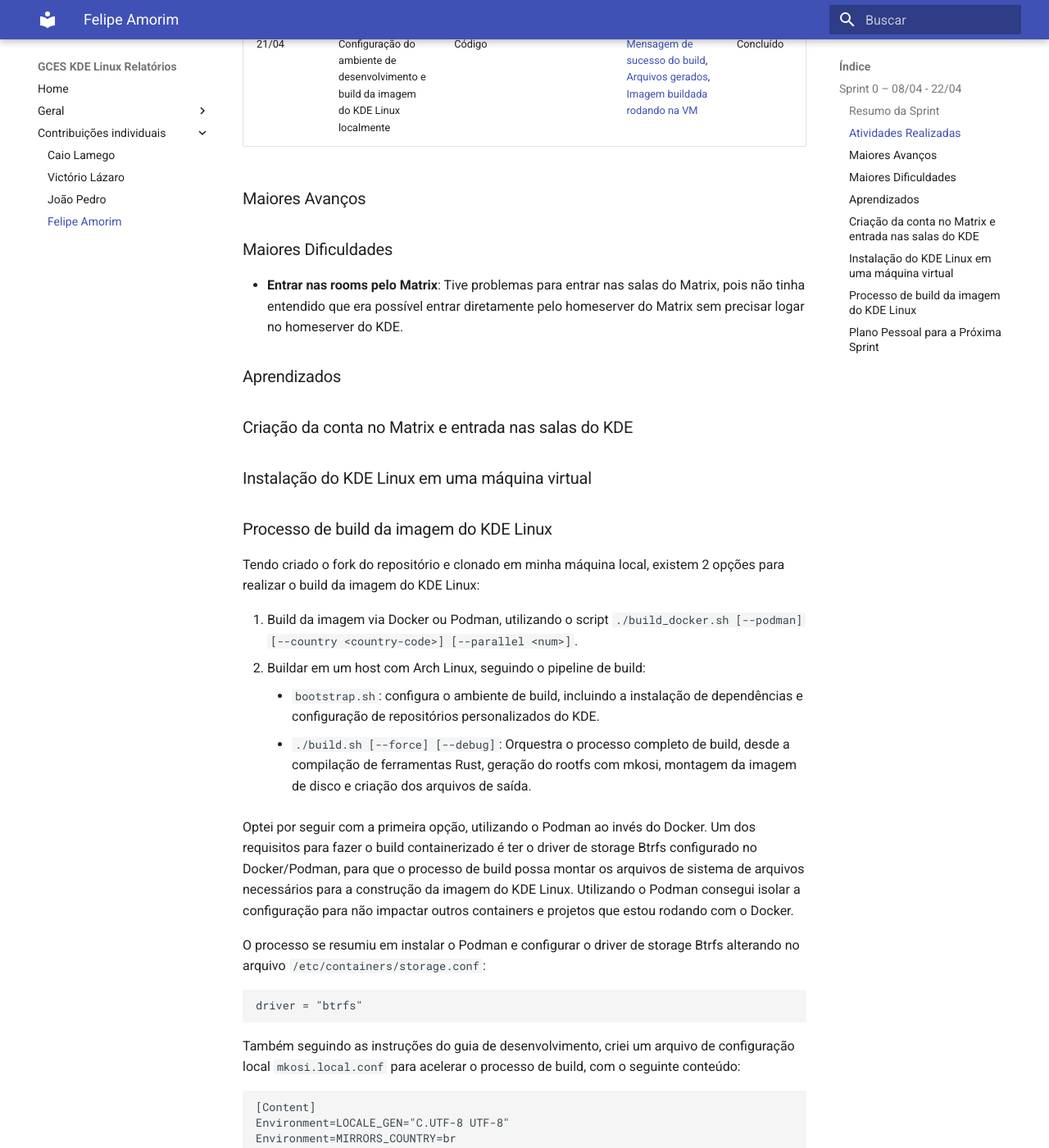
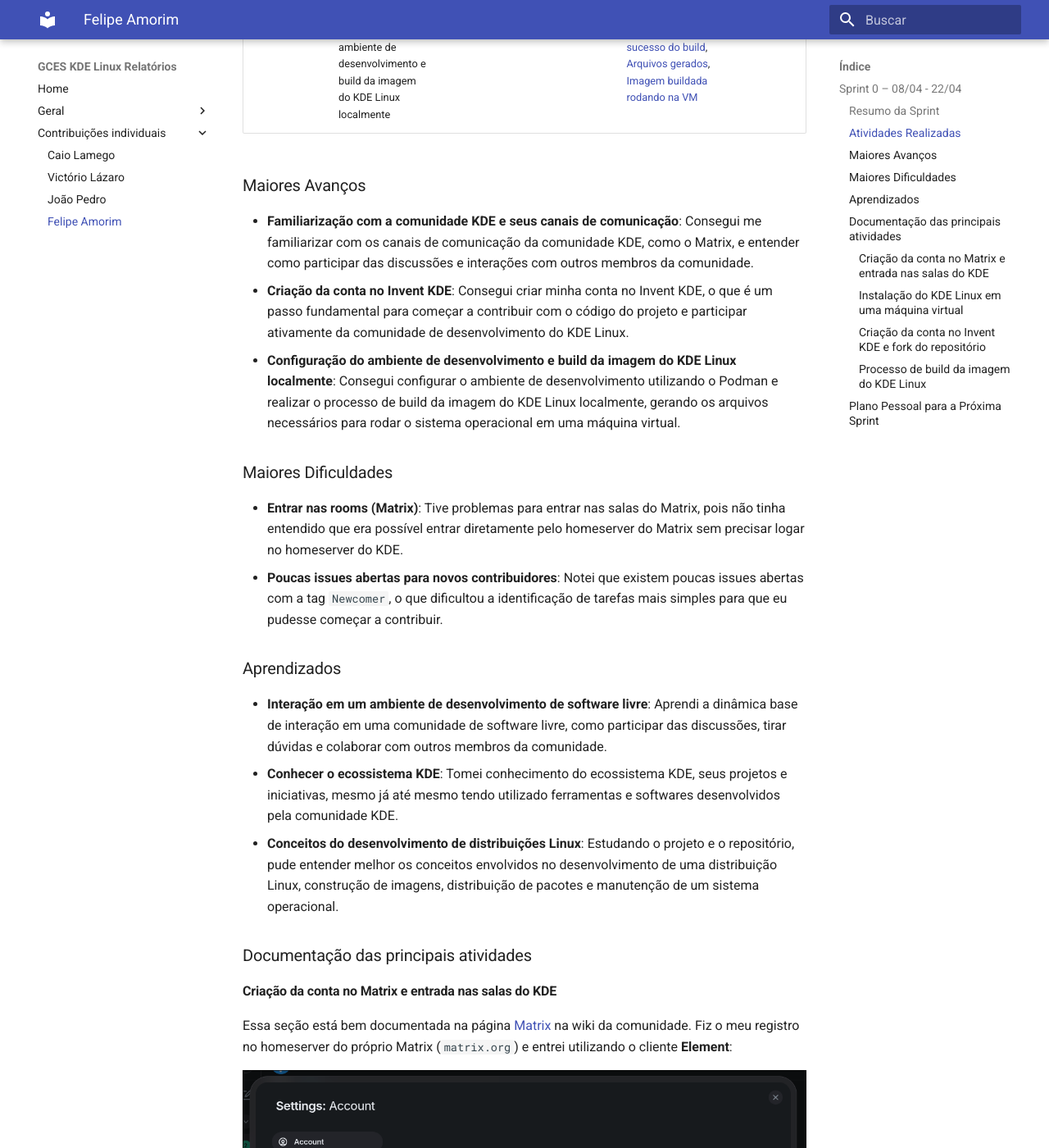
Before and after one commit to caiolamego/GCES-KDELinux-relatorios, an MkDocs documentation site: the page built from docs/contribuicoes_individuais/felipeamorim/diarioDeBordo.md, in a window 1280 px wide and 1400 px high, scrolled down 1206 px. Shown: the whole window at 82% size. Built offline with MkDocs 1.6.1 and Material for MkDocs 9.7.7, drawn with Linux system fonts in a browser that asks for light colours; some of the changed text lies outside the part shown.

Commit message:
docs: adicionando avanços, dificuldades, aprendizados e imagens faltantes

````diff
--- a/docs/contribuicoes_individuais/felipeamorim/diarioDeBordo.md
+++ b/docs/contribuicoes_individuais/felipeamorim/diarioDeBordo.md
@@ -1,8 +1,8 @@
 # Diário de Bordo – Felipe Amorim de Araújo
 
-**Disciplina:** Gerência de Configuração Evolução de Software
-
-**Comunidade/Projeto de Software Livre:** KDE Linux
+**Disciplina:** [Gerência de Configuração Evolução de Software]
+**Equipe**: [KDE Linux]
+**Comunidade/Projeto de Software Livre:** [KDE Linux]
 
 ---
 
@@ -21,30 +21,72 @@
 | 12/04 | Instalação do KDE Linux em uma máquina virtual | Código | [KDE Linux na VM](./assets/kde_linux_vm.png), [Tutorial](https://kde.org/linux/docs/install/), [Wiki](https://community.kde.org/KDE_Linux) | Concluído |
 | 20/04  | Criação da minha conta no Invent KDE | Discussão | [Perfil](https://invent.kde.org/lipeaaraujo) | Concluído |
 | 21/04 | Criação do fork do repositório principal do KDE Linux | Código | [Fork](https://invent.kde.org/lipeaaraujo/kde-linux) | Concluído |
-| 21/04 | Configuração do ambiente de desenvolvimento e build da imagem do KDE Linux localmente | Código | [Mensagem de sucesso do build](./assets/build_message.png), [Arquivos gerados](./assets/generated_files.png), [Imagem buildada rodando na VM]()  | Concluído |
+| 21/04 | Configuração do ambiente de desenvolvimento e build da imagem do KDE Linux localmente | Código | [Mensagem de sucesso do build](./assets/build_message.png), [Arquivos gerados](./assets/generated_files.png), [Imagem buildada rodando na VM](./assets/kde_linux_vm_running.png)  | Concluído |
 
 ### Maiores Avanços
 
-<!-- * \[Exemplo] Aprendi a rodar a aplicação localmente. -->
-<!-- * \[Exemplo] Entendi melhor a organização do repositório. -->
+* **Familiarização com a comunidade KDE e seus canais de comunicação**: Consegui me familiarizar com os canais de comunicação da comunidade KDE, como o Matrix, e entender como participar das discussões e interações com outros membros da comunidade.
+* **Criação da conta no Invent KDE**: Consegui criar minha conta no Invent KDE, o que é um passo fundamental para começar a contribuir com o código do projeto e participar ativamente da comunidade de desenvolvimento do KDE Linux.
+* **Configuração do ambiente de desenvolvimento e build da imagem do KDE Linux localmente**: Consegui configurar o ambiente de desenvolvimento utilizando o Podman e realizar o processo de build da imagem do KDE Linux localmente, gerando os arquivos necessários para rodar o sistema operacional em uma máquina virtual.
 
 ### Maiores Dificuldades
 
-<!-- * \[Exemplo] Ambiente demorou para configurar por falta de dependências. -->
-* **Entrar nas rooms pelo Matrix**: Tive problemas para entrar nas salas do Matrix, pois não tinha entendido que era possível entrar diretamente pelo homeserver do Matrix sem precisar logar no homeserver do KDE.
+* **Entrar nas rooms (Matrix)**: Tive problemas para entrar nas salas do Matrix, pois não tinha entendido que era possível entrar diretamente pelo homeserver do Matrix sem precisar logar no homeserver do KDE.
+* **Poucas issues abertas para novos contribuidores**: Notei que existem poucas issues abertas com a tag `Newcomer`, o que dificultou a identificação de tarefas mais simples para que eu pudesse começar a contribuir.
 
 ### Aprendizados
 
-<!-- * Uso básico de GitHub Issues. -->
-<!-- * Fluxo de contribuição do projeto. -->
+* **Interação em um ambiente de desenvolvimento de software livre**: Aprendi a dinâmica base de interação em uma comunidade de software livre, como participar das discussões, tirar dúvidas e colaborar com outros membros da comunidade.
+* **Conhecer o ecossistema KDE**: Tomei conhecimento do ecossistema KDE, seus projetos e iniciativas, mesmo já até mesmo tendo utilizado ferramentas e softwares desenvolvidos pela comunidade KDE.
+* **Conceitos do desenvolvimento de distribuições Linux**: Estudando o projeto e o repositório, pude entender melhor os conceitos envolvidos no desenvolvimento de uma distribuição Linux, construção de imagens, distribuição de pacotes e manutenção de um sistema operacional.
 
+### Documentação das principais atividades
 
+#### Criação da conta no Matrix e entrada nas salas do KDE
 
-### Criação da conta no Matrix e entrada nas salas do KDE
+Essa seção está bem documentada na página [Matrix](https://community.kde.org/Matrix) na wiki da comunidade. Fiz o meu registro no homeserver do próprio Matrix (`matrix.org`) e entrei utilizando o cliente **Element**:
 
-### Instalação do KDE Linux em uma máquina virtual
+![perfil](./assets/matrix_account.png)
 
-### Processo de build da imagem do KDE Linux
+Após isso, por confusão minha, tentei entrar nas salas do KDE utilizando o homeserver do KDE (`kde.org`), mas não consegui logar. Depois de entender que era possível entrar diretamente pelo `matrix.org`, consegui acessar as salas do KDE New Contributors e KDE Linux:
+
+![salas](./assets/kde_rooms.png)
+
+---
+
+#### Instalação do KDE Linux em uma máquina virtual
+
+O processo de instalação do KDE Linux em uma VM já está bem documentado na [documentação principal do projeto](https://kde.org/linux/docs/install-vm/). Optei por criar uma VM com o VirtualBox por ser a opção mais simples de testar o sistema operacional e me familiarizar na minha máquina local.
+
+Primeiramente fiz a instalação da imagem `.raw` do KDE Linux e conversão do arquivo para uma imagem VMDK:
+
+```
+VBoxManage convertfromraw kde-linux_*.raw kdelinux.vmdk --format VMDK
+```
+
+![vmdk-file](./assets/vmdk-file.png)
+
+Após isso, abri o VirtualBox e criei uma nova máquina virtual seguindo as opções recomendadas na documentação e adicionando o arquivo `kdelinux.vmdk` como o disco rígido da máquina virtual:
+
+![new-vm](./assets/new_vm.png)
+
+Com a máquina virtual criada, consegui iniciar o KDE Linux e prosseguir com a instalação e configuração do SO, seguindo as instruções do próprio processo de instalação nativo do KDE Linux:
+
+![kde-linux-installation](./assets/kde_linux_installation.png)
+
+---
+
+#### Criação da conta no Invent KDE e fork do repositório
+
+As instruções para criação da conta no Invent KDE foram passadas para nós via Telegram pelo Farid. Resumia a acessar o [ambiente](https://invent.kde.org/), clicar em "Sign Up" e preencher os dados necessários para criar a conta.
+
+Depois de criar a conta e configurar minhas chaves de acesso SSH, acessei o [repositório do KDE Linux](https://invent.kde.org/kde-linux/kde-linux), o qual o link também foi disponibilizado pelo Farid, e criei um fork do repositório para minha conta.
+
+![invent-profile](./assets/invent_profile.png)
+
+---
+
+#### Processo de build da imagem do KDE Linux
 
 Tendo criado o fork do repositório e clonado em minha máquina local, existem 2 opções para realizar o build da imagem do KDE Linux:
 
@@ -96,14 +136,14 @@
 | kde-linux_202604220029_debug-x86-64.tar.zst | Arquivo de símbolos de debug      |
 | kde-linux_202604220029/                     | Diretório do rootfs construído     |
 
-Por fim, rodei a imagem do KDE Linux na máquina virtual utilizando o VirtualBox, e consegui iniciar o sistema operacional com sucesso, confirmando que o processo de build foi concluído corretamente.
+Por fim, rodei a imagem buildada na máquina virtual utilizando o VirtualBox, e consegui iniciar o sistema operacional com sucesso, confirmando que o processo de build foi concluído corretamente:
 
-**KDE Linux buildado rodando na VM**:
 ![kde-linux-vm](./assets/kde_linux_vm_running.png)
 
 ### Plano Pessoal para a Próxima Sprint
 
-<!-- * [ ] Contribuir com pelo menos 1 PR. -->
-<!-- * [ ] Participar da revisão de código de um colega. -->
+* [ ] Explorar as issues abertas no repositório do KDE Linux e identificar uma issue com a tag `Newcomer` para começar a contribuir com código.
+* [ ] Realizar a contribuição com a issue identificada, seguindo o processo de contribuição do projeto e interagindo com outros membros da comunidade para tirar dúvidas e receber feedback.
+* [ ] Auxiliar outros membros da equipe com dúvidas e discussões relacionadas ao processo de build e desenvolvimento do KDE Linux, compartilhando o conhecimento adquirido durante essa Sprint.
 
 ---
````
Also changed, not shown: other parts of docs/contribuicoes_individuais/felipeamorim/diarioDeBordo.md (+1 -3 lines), docs/contribuicoes_individuais/felipeamorim/assets/invent_profile.png (added), docs/contribuicoes_individuais/felipeamorim/assets/kde_linux_installation.png (added), docs/contribuicoes_individuais/felipeamorim/assets/kde_linux_vm_running.png (added), docs/contribuicoes_individuais/felipeamorim/assets/new_vm.png (added), docs/contribuicoes_individuais/felipeamorim/assets/vmdk-file.png (added).
